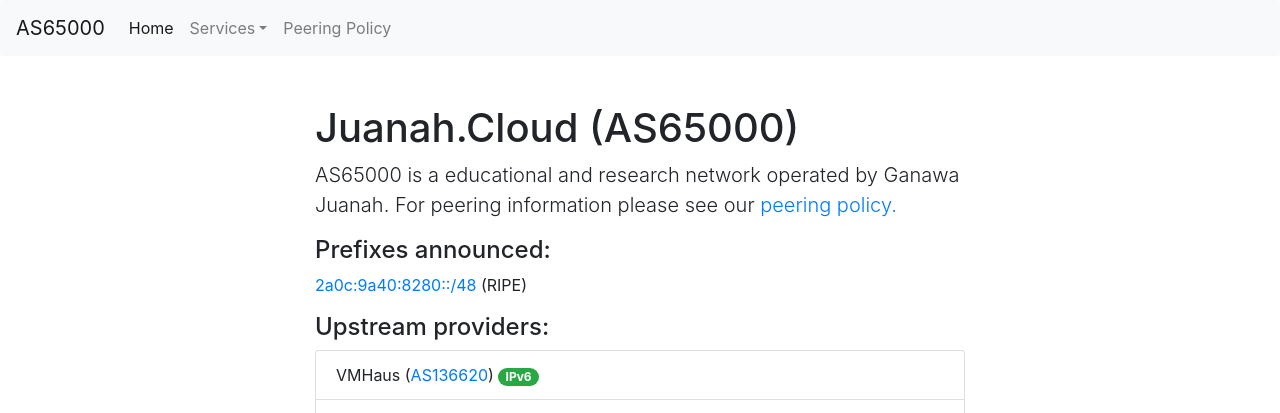
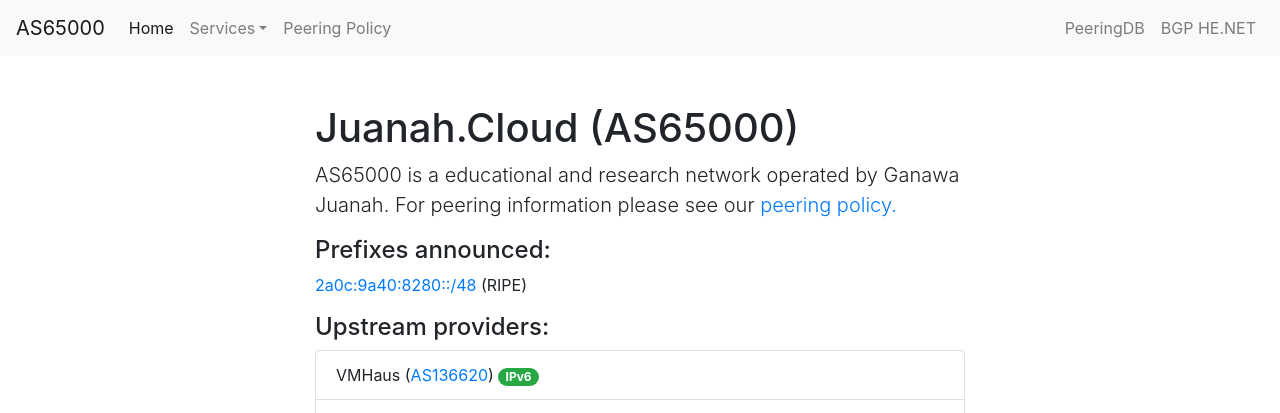
Before and after one commit to AS207414/asn_website, a Flask app: page / in a window 1280 px wide. Shown: the top 413 px of the page. Run offline with Flask 2, Linux system fonts and the light colour scheme; some libraries are stand-ins or nearby versions.

Commit message:
Added peeringdb and bgp.he.net to nav bar

```diff
--- a/templates/index.html
+++ b/templates/index.html
@@ -53,6 +53,10 @@
               <a class="nav-link" href="{{ url_for('peering') }}">Peering Policy</a>
             </li>
           </ul>
+            <ul class="navbar-nav ml-auto">
+                <li><a class="nav-link justify-content-end" href="{{ url_for('peering') }}"> PeeringDB </a></li>
+            <li><a class="nav-link justify-content-end" href="{{ url_for('peering') }}"> BGP HE.NET </a></li>
+            </ul>
         </div>
       </nav>
 
```
